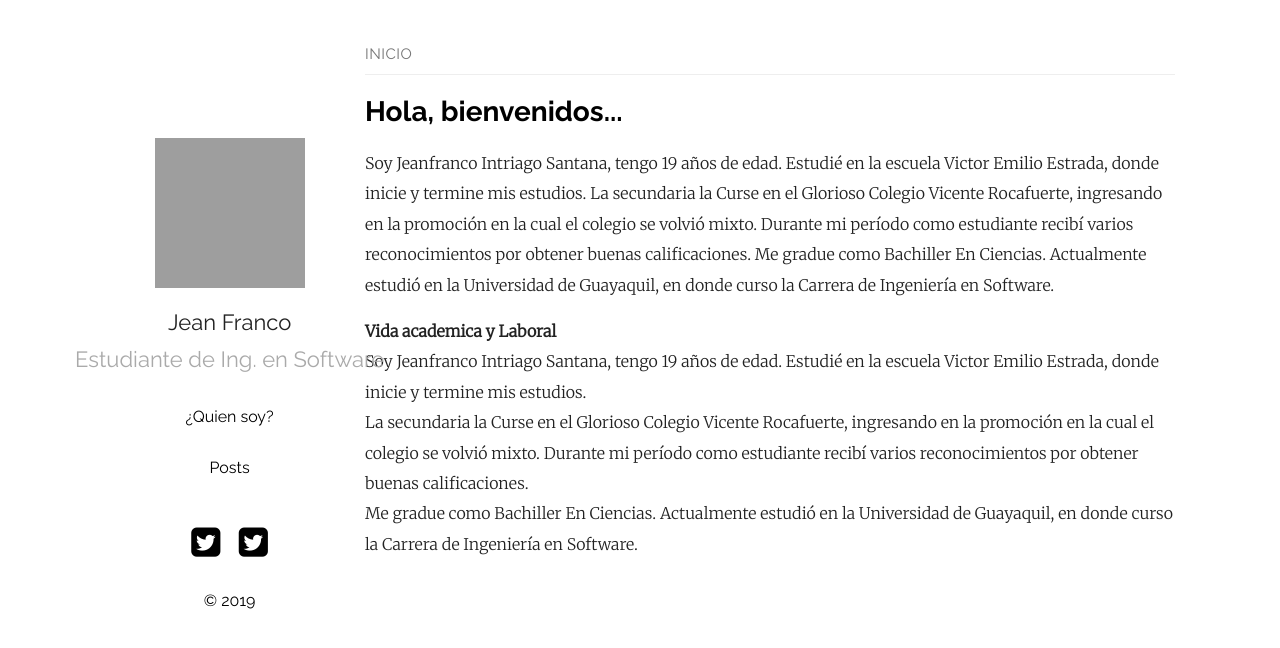
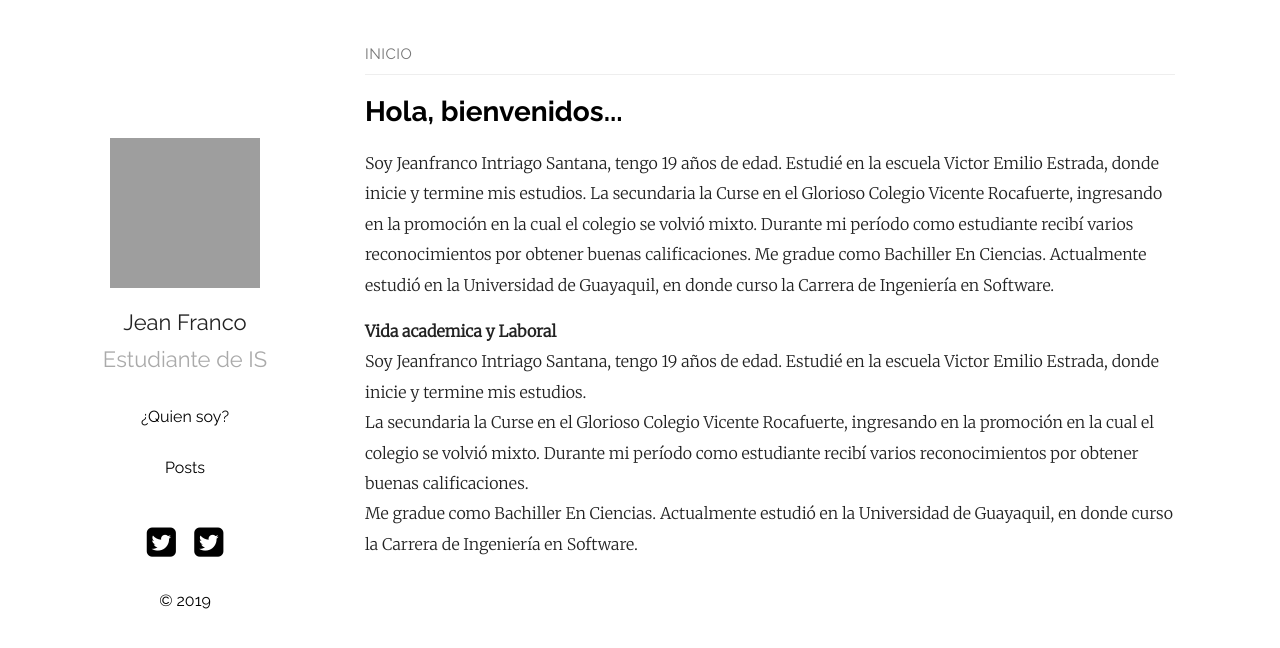
Before and after one commit to DaveNPlay/blo4, a Jekyll site: the page built from index.md, in a window 1280 px wide. Shown: the top 648 px of the page. Built offline with Jekyll 4.4.1, drawn with Linux system fonts in a browser that asks for light colours; grey boxes are pictures that could not be loaded.

Commit message:
Update _config.yml

```diff
--- a/_config.yml
+++ b/_config.yml
@@ -13,7 +13,7 @@ sass:
   sass_dir: _sass
 plainwhite:
   name: Jean Franco
-  tagline: Estudiante de Ing. en Software
+  tagline: Estudiante de IS
   date_format: "%b %-d, %Y"
   sitemap: true # set to true to generate sitemap.xml content
 
```
